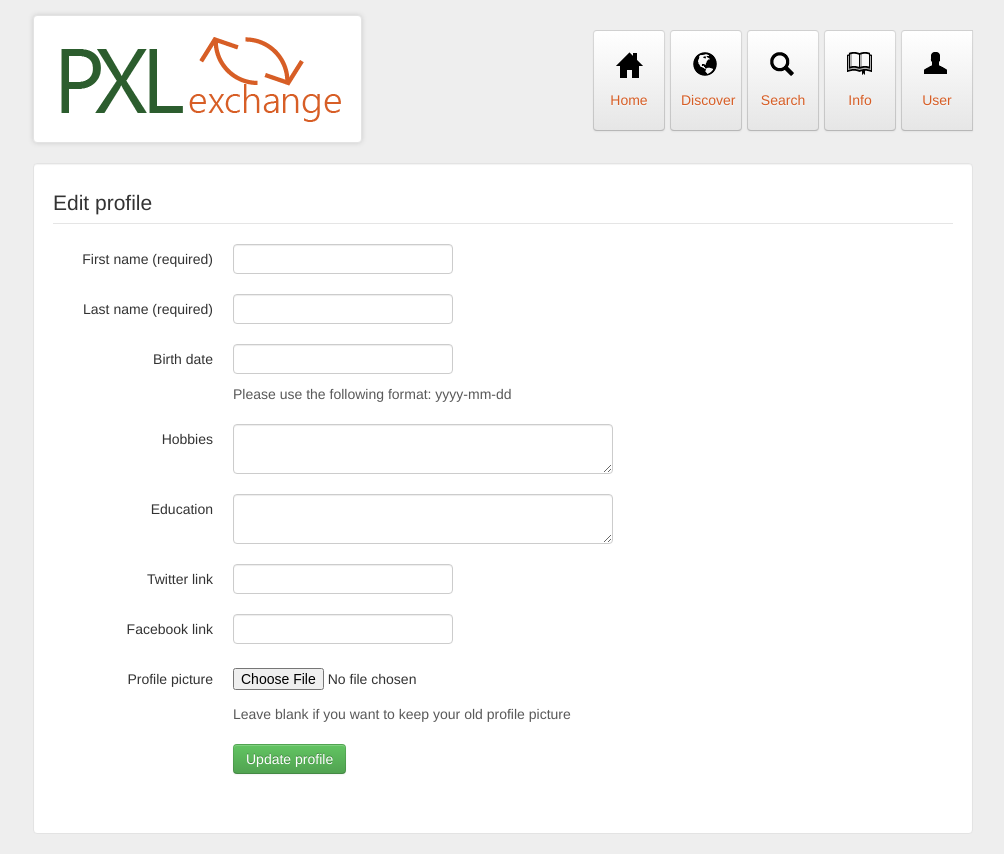
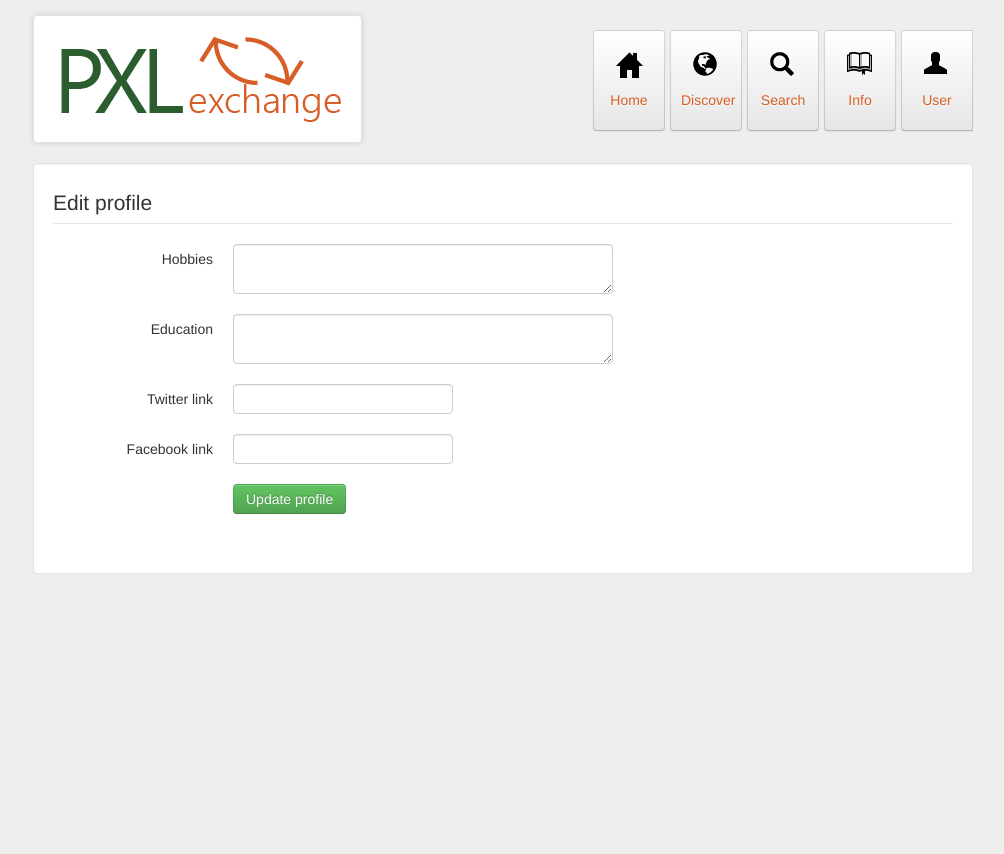
Before and after one commit to svaneepoel/PXL-Exchange, a CodeIgniter app: page /exchange/profile/edit in a window 1280 px wide. Shown: the whole page, without its empty margins (137-1141 px from the left). After the commit the page ends 573 px from the top, so only its background shows below. Run offline with CodeIgniter, Linux system fonts and the light colour scheme.

Commit message:
Profile updates

```diff
--- a/application/controllers/login.php
+++ b/application/controllers/login.php
@@ -56,6 +56,8 @@ class Login extends CI_Controller {
 		$this -> load -> library('form_validation');
 		$this -> load -> model('model_users');
 
+		$this -> form_validation -> set_rules('vnaam', 'First name', 'required|trim');
+		$this -> form_validation -> set_rules('anaam', 'First name', 'required|trim');
 		$this -> form_validation -> set_rules('email', 'Email', 'required|trim|valid_email|is_unique[users.email]');
 		$this -> form_validation -> set_rules('password', 'Password', 'required|trim');
 		$this -> form_validation -> set_rules('cpassword', 'Confirm Password', 'required|trim|matches[password]');
@@ -66,7 +68,7 @@ class Login extends CI_Controller {
 			if ($uid !== false) {
 				$this->output->append_output("<div class='alert alert-success'>Thank you for signing up, you'll receive an email when your account has been enabled.</div>");
 			} else
-				$this->output->append_output("<div class='alert alert-success'>Thank you for signing up, you'll receive an email when your account has been enabled.</div>");
+				$this->output->append_output("<div class='alert alert-error'>Something went wrong while creating your user account.</div>");
 		} else {
 
 			$this -> load -> view('signup');
--- a/application/controllers/profile.php
+++ b/application/controllers/profile.php
@@ -16,6 +16,7 @@ class Profile extends CI_Controller {
 		// Alle blogposts krijgen
 		$this -> load -> model('model_blog');
 		$this -> load -> model('model_users');
+		$this -> model_users -> set_id($this->session->userdata('user_id'));
 
 		$posts = $this -> model_blog -> get_blogs($uid);
 
@@ -23,9 +24,9 @@ class Profile extends CI_Controller {
 			$html .= "<h2>$row->title</h3><p>$row->content</p>";
 		}
 
-		$details = $this -> model_users -> get_user_details($uid);
-		$user = $this -> model_users -> get_user($uid);
-		$internship = $this -> model_users -> get_internship($uid);
+		$details = $this -> model_users -> get_user_details();
+		$user = $this -> model_users -> get_user();
+		$internship = $this -> model_users -> get_internship();
 
 		$this -> load -> view('header');
 		$this -> load -> view('profile', array(
@@ -40,7 +41,38 @@ class Profile extends CI_Controller {
 
 	public function edit() {
 		$this -> load -> view('header');
-		$this -> load -> view('edit_profile');
+		$this -> load -> library('form_validation');
+		$this -> load -> model('model_users');
+		$this -> model_users -> set_id($this->session->userdata('user_id'));
+
+		$this -> form_validation -> set_rules('hobbies', 'Message', 'required');
+		$this -> form_validation -> set_rules('education', 'Education', 'required');
+		$this -> form_validation -> set_error_delimiters('<div class="label label-important">', '</div>');
+
+		if ($this -> form_validation -> run()) {
+			$this -> model_users -> update_user_details();
+			$this -> output -> append_output("<div class='alert alert-success'>Your profile has been updated</div>");
+		}
+		$this -> load -> view('edit_profile', array('user_details'=>$this->model_users->get_user_details()));
+		$this -> load -> view('footer');
+	}
+
+	public function internship() {
+		$this -> load -> view('header');
+		$this -> load -> library('form_validation');
+		$this -> load -> model('model_users');
+		$this -> model_users -> set_id($this->session->userdata('user_id'));
+
+		$this -> form_validation -> set_rules('company_name', 'Company name', 'required|trim');
+		$this -> form_validation -> set_rules('description', 'Description', 'required');
+		$this -> form_validation -> set_rules('location', 'Location', 'required');
+		$this -> form_validation -> set_error_delimiters('<div class="label label-important">', '</div>');
+
+		if ($this -> form_validation -> run()) {
+			$this -> model_users -> update_internship_details();
+			$this -> output -> append_output("<div class='alert alert-success'>Your internship details have been updated</div>");
+		}
+		$this -> load -> view('edit_profile', array('internship_details'=>$this->model_users->get_internship_details()));
 		$this -> load -> view('footer');
 	}
 
--- a/application/views/edit_profile.php
+++ b/application/views/edit_profile.php
@@ -1,4 +1,4 @@
-<?php echo form_open_multipart('profile/edit', array('class' => 'form-horizontal', 'method' => 'post')); ?>
+<?php echo form_open('profile/edit', array('class' => 'form-horizontal', 'method' => 'post')); ?>
 <fieldset>
 	<div id="legend" class="">
 		<legend class="">
@@ -6,35 +6,10 @@
 		</legend>
 	</div>
 	<div class="control-group">
-		<label class="control-label">First name (required)</label>
-		<div class="controls">
-			<input value="<?php echo set_value('first_name'); ?>" name="first_name" type="text">
-			<?php echo form_error('first_name'); ?>
-		</div>
-	</div>
-	<div class="control-group">
-		<label class="control-label">Last name (required)</label>
-		<div class="controls">
-			<input value="<?php echo set_value('last_name'); ?>" name="last_name" type="text">
-			<?php echo form_error('last_name'); ?>
-		</div>
-	</div>
-	<div class="control-group">
-		<label class="control-label">Birth date</label>
-		<div class="controls">
-			<input value="<?php echo set_value('last_name'); ?>" name="last_name" type="text">
-			<?php echo form_error('last_name'); ?>
-			<div class="help-block">
-				Please use the following format: yyyy-mm-dd
-			</div>
-		</div>
-	</div>
-
-	<div class="control-group">
 		<label class="control-label">Hobbies</label>
 		<div class="controls">
 			<div class="textarea">
-				<textarea  value="<?php echo set_value('hobbies'); ?>" name="hobbies" class="span5" style="resize: vertical;"></textarea>
+				<textarea name="hobbies" class="span5" style="resize: vertical;"><?php echo $user_details->hobbies; ?></textarea>
 				<?php echo form_error('hobbies'); ?>
 
 			</div>
@@ -44,7 +19,7 @@
 		<label class="control-label">Education</label>
 		<div class="controls">
 			<div class="textarea">
-				<textarea  value="<?php echo set_value('education'); ?>" name="hobbies" class="span5" style="resize: vertical;"></textarea>
+				<textarea name="education" class="span5" style="resize: vertical;"><?php echo $user_details->education ?></textarea>
 				<?php echo form_error('education'); ?>
 
 			</div>
@@ -54,7 +29,7 @@
 	<div class="control-group">
 		<label class="control-label">Twitter link</label>
 		<div class="controls">
-			<input value="<?php echo set_value('twitter'); ?>" name="twitter" type="text">
+			<input value="<?php echo $user_details->twitter; ?>" name="twitter" type="text">
 			<?php echo form_error('twitter'); ?>
 		</div>
 	</div>
@@ -62,19 +37,8 @@
 	<div class="control-group">
 		<label class="control-label">Facebook link</label>
 		<div class="controls">
-			<input value="<?php echo set_value('facebook'); ?>" name="facebook" type="text">
+			<input value="<?php echo $user_details->facebook; ?>" name="facebook" type="text">
 			<?php echo form_error('facebook'); ?>
-		</div>
-	</div>
-
-		<div class="control-group">
-		<label class="control-label">Profile picture</label>
-		<div class="controls">
-			<input type="file" name="profilepicture" size="20" />
-			<div class="help-block">
-				Leave blank if you want to keep your old profile picture
-			</div>
-			<?php echo form_error('profilepicture'); ?>
 		</div>
 	</div>
 
```
Also changed, not shown: application/models/model_users.php (+53 -6 lines), application/views/edit_internship.php (added, +34 -0 lines), application/views/restricted.php (deleted, +0 -9 lines), application/views/success.php (deleted, +0 -12 lines).
